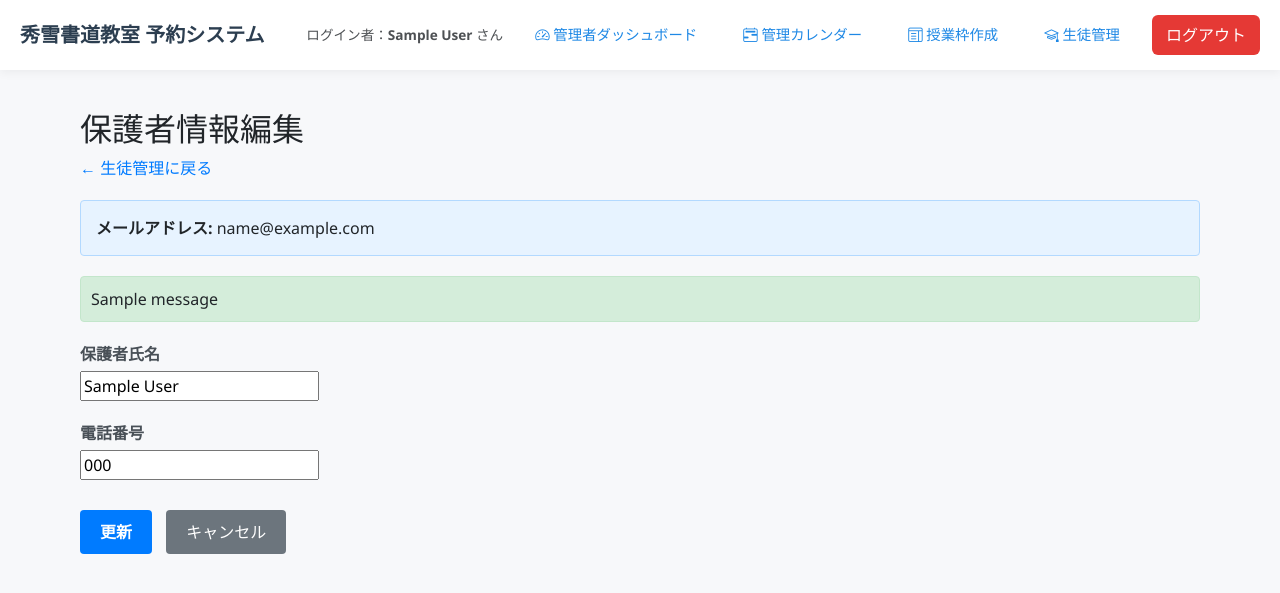
After one commit to kuwajimayutaka-a11y/shodo_reserve, a Django app: page /admin-dashboard/families/1/edit/ in a window 1280 px wide. The commit adds this page. Shown: the top 593 px of the page. Run offline with Django 5.2, Linux system fonts and the light colour scheme; a user stored in the database is signed in; tables that the repository leaves empty hold one stand-in row (values such as "Sample post"); one stand-in notice (Sample message) is shown.

Commit message:
キャンセル1時間前制限・保護者名編集・曜日別時間スロット自動入力を追加
Co-Authored-By: Claude Sonnet 4.6 <noreply@anthropic.com>

```diff
--- a/booking/admin_views.py
+++ b/booking/admin_views.py
@@ -2,7 +2,7 @@ from django.shortcuts import render, redirect, get_object_or_404
 from django.contrib.auth.decorators import login_required, user_passes_test
 from django.contrib import messages
 from datetime import timedelta, datetime
-from .forms import LessonSlotCreateForm, LessonSlotEditForm, StudentForm
+from .forms import LessonSlotCreateForm, LessonSlotEditForm, StudentForm, FamilyEditForm
 from .models import LessonSlot, Reservation, Waitlist, Family, Student
 from django.utils import timezone
 from django.contrib.auth import get_user_model  # noqa: F401
@@ -261,6 +261,26 @@ def delete_student_admin(request, student_id):
     return render(request, 'booking/admin/delete_student.html', context)
 
 
+# 保護者情報編集
+@login_required
+@user_passes_test(is_staff)
+def edit_family_admin(request, family_id):
+    """管理者による保護者情報編集"""
+    family = get_object_or_404(Family, pk=family_id)
+    if request.method == 'POST':
+        form = FamilyEditForm(request.POST)
+        if form.is_valid():
+            family.user.name = form.cleaned_data['name']
+            family.user.save()
+            family.phone_number = form.cleaned_data['phone_number']
+            family.save()
+            messages.success(request, f"保護者「{family.user.name}」の情報を更新しました。")
+            return redirect('admin_student_management')
+    else:
+        form = FamilyEditForm(initial={'name': family.user.name, 'phone_number': family.phone_number})
+    return render(request, 'booking/admin/edit_family.html', {'form': form, 'family': family})
+
+
 # 予約キャンセル(管理者用)
 @login_required
 @user_passes_test(is_staff)
--- a/booking/forms.py
+++ b/booking/forms.py
@@ -114,3 +114,14 @@ class StudentForm(forms.ModelForm):
         fields = ['name']
         labels = {'name': '生徒氏名'}
         widgets = {'name': forms.TextInput(attrs={'placeholder': '例: 山田太郎'})}
+
+
+class FamilyEditForm(forms.Form):
+    name = forms.CharField(
+        max_length=100, label='保護者氏名',
+        widget=forms.TextInput(attrs={'placeholder': '例: 山田 花子'})
+    )
+    phone_number = forms.CharField(
+        max_length=15, required=False, label='電話番号',
+        widget=forms.TextInput(attrs={'placeholder': '例: 090-1234-5678'})
+    )
--- /dev/null
+++ b/booking/templates/booking/admin/edit_family.html
@@ -0,0 +1,44 @@
+{% extends "base.html" %}
+
+{% block title %}保護者情報編集{% endblock %}
+
+{% block content %}
+<h2>保護者情報編集</h2>
+
+<div style="margin-bottom: 20px;">
+    <a href="{% url 'admin_student_management' %}" style="color: #007bff; text-decoration: none;">← 生徒管理に戻る</a>
+</div>
+
+<div style="margin: 20px 0; padding: 15px; background-color: #e7f3ff; border: 1px solid #b3d9ff; border-radius: 4px;">
+    <p style="margin: 0;"><strong>メールアドレス:</strong> {{ family.user.email }}</p>
+</div>
+
+{% if messages %}
+    {% for message in messages %}
+        <div style="padding: 10px; margin: 10px 0; background-color: {% if message.tags == 'success' %}#d4edda{% elif message.tags == 'error' %}#f8d7da{% else %}#d1ecf1{% endif %}; border: 1px solid {% if message.tags == 'success' %}#c3e6cb{% elif message.tags == 'error' %}#f5c6cb{% else %}#bee5eb{% endif %}; border-radius: 4px;">
+            {{ message }}
+        </div>
+    {% endfor %}
+{% endif %}
+
+<form method="post" style="max-width: 500px; margin-top: 20px;">
+    {% csrf_token %}
+
+    <div style="margin-bottom: 20px;">
+        <label for="{{ form.name.id_for_label }}" style="display: block; margin-bottom: 5px; font-weight: 600; color: #495057;">{{ form.name.label }}</label>
+        {{ form.name }}
+        {% if form.name.errors %}<div style="color: #dc3545; font-size: 0.9em; margin-top: 5px;">{{ form.name.errors }}</div>{% endif %}
+    </div>
+
+    <div style="margin-bottom: 20px;">
+        <label for="{{ form.phone_number.id_for_label }}" style="display: block; margin-bottom: 5px; font-weight: 600; color: #495057;">{{ form.phone_number.label }}</label>
+        {{ form.phone_number }}
+        {% if form.phone_number.errors %}<div style="color: #dc3545; font-size: 0.9em; margin-top: 5px;">{{ form.phone_number.errors }}</div>{% endif %}
+    </div>
+
+    <div style="margin-top: 30px;">
+        <button type="submit" style="padding: 10px 20px; background-color: #007bff; color: white; border: none; border-radius: 4px; cursor: pointer; font-weight: 600; margin-right: 10px;">更新</button>
+        <a href="{% url 'admin_student_management' %}" style="padding: 10px 20px; background-color: #6c757d; color: white; text-decoration: none; border-radius: 4px; display: inline-block;">キャンセル</a>
+    </div>
+</form>
+{% endblock %}
--- a/booking/templates/booking/admin/student_management.html
+++ b/booking/templates/booking/admin/student_management.html
@@ -33,7 +33,10 @@
                     <p style="margin: 0; color: #6c757d; font-size: 0.9em;">📞 {{ family.phone_number }}</p>
                 {% endif %}
             </div>
-            <a href="{% url 'admin_add_student' family.id %}" class="add-student-btn" style="padding: 8px 16px; background-color: #28a745; color: white; text-decoration: none; border-radius: 4px; font-weight: 600;">+ 生徒を追加</a>
+            <div style="display:flex; gap:8px; flex-wrap:wrap;">
+                <a href="{% url 'admin_edit_family' family.id %}" style="padding: 8px 16px; background-color: #007bff; color: white; text-decoration: none; border-radius: 4px; font-weight: 600;">保護者情報を編集</a>
+                <a href="{% url 'admin_add_student' family.id %}" class="add-student-btn" style="padding: 8px 16px; background-color: #28a745; color: white; text-decoration: none; border-radius: 4px; font-weight: 600;">+ 生徒を追加</a>
+            </div>
         </div>
 
         {% if family.student_set.all %}
--- a/booking/urls.py
+++ b/booking/urls.py
@@ -37,6 +37,7 @@ admin_urlpatterns = [
     path('admin-dashboard/reservations/', admin_views.reservation_list, name='admin_reservation_list'),
     path('admin-dashboard/students/', admin_views.student_management, name='admin_student_management'),
     path('admin-dashboard/students/add/<int:family_id>/', admin_views.add_student_admin, name='admin_add_student'),
+    path('admin-dashboard/families/<int:family_id>/edit/', admin_views.edit_family_admin, name='admin_edit_family'),
     path('admin-dashboard/students/<int:student_id>/edit/', admin_views.edit_student_admin, name='admin_edit_student'),
     path('admin-dashboard/students/<int:student_id>/delete/', admin_views.delete_student_admin, name='admin_delete_student'),
     path('admin-dashboard/reservations/<int:reservation_id>/cancel/', admin_views.cancel_reservation_admin, name='admin_cancel_reservation'),
```
Also changed, not shown: booking/templates/booking/admin/create_lesson.html (+21 -0 lines), booking/templates/booking/cancel_reservation.html (+12 -4 lines), booking/views.py (+7 -0 lines).
